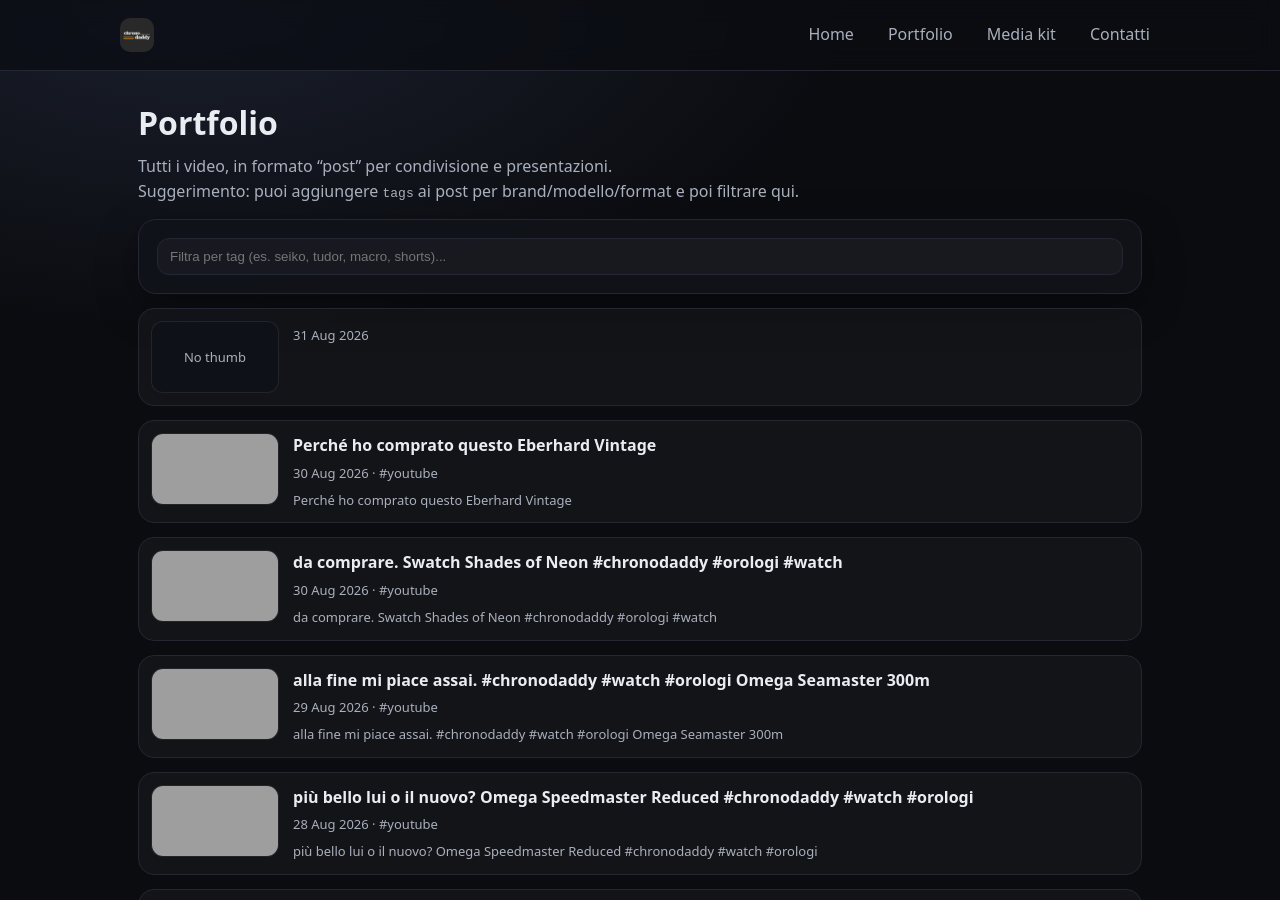
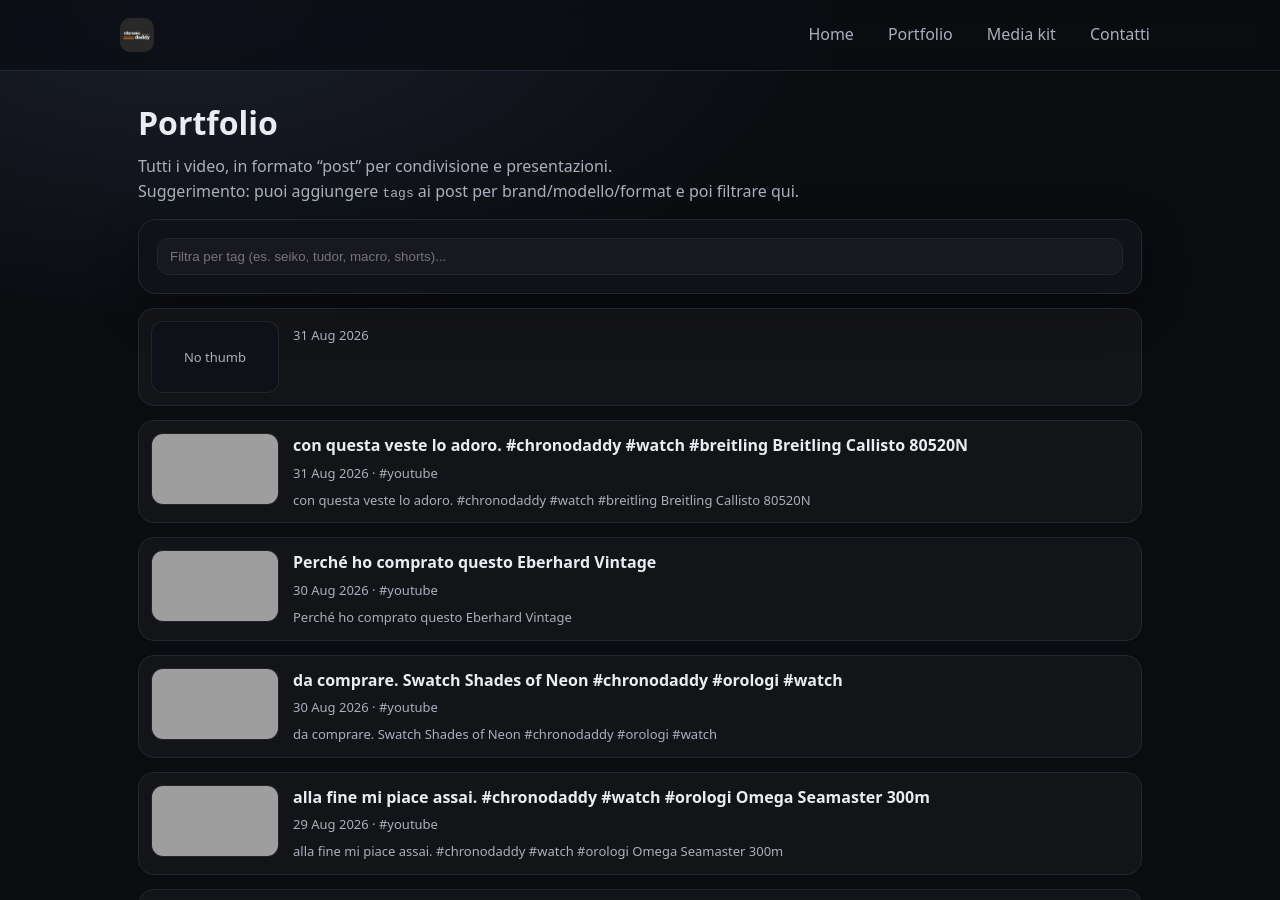
Before and after one commit to claudiostoduto/chronodaddy, a Jekyll site: the page built from _pages/portfolio.md, in a window 1280 px wide and 900 px high, cut to the strip 0-900 px from the top of the window. Built offline with Jekyll 4.4.1, drawn with Linux system fonts in a browser that asks for light colours; grey boxes are pictures that could not be loaded.

Commit message:
chore: add new YouTube posts

```diff
--- /dev/null
+++ b/_posts/2026-08-31-con-questa-veste-lo-adoro-chronodaddy-watch-breitling-breitling-callisto-80520n.md
@@ -0,0 +1,14 @@
+---
+title: "con questa veste lo adoro. #chronodaddy #watch #breitling Breitling Callisto 80520N"
+date: 2026-08-31
+videoId: "tyRmdlTOM8s"
+youtubeUrl: "https://www.youtube.com/shorts/tyRmdlTOM8s"
+thumbnail: "https://i1.ytimg.com/vi/tyRmdlTOM8s/hqdefault.jpg"
+tags: [youtube]
+excerpt: "con questa veste lo adoro. #chronodaddy #watch #breitling Breitling Callisto 80520N"
+---
+
+<!--
+Questo post è stato generato automaticamente.
+Puoi aggiungere tag più specifici (brand/modello/format) e una descrizione/contesto per renderlo un vero case study.
+-->
--- a/assets/channel-stats.json
+++ b/assets/channel-stats.json
@@ -1,6 +1,6 @@
 {
   "subscribers": 821,
-  "views": 443270,
-  "videos": 241,
-  "updatedAt": "2026-08-31T05:28:49.343Z"
+  "views": 443831,
+  "videos": 242,
+  "updatedAt": "2026-08-31T13:42:32.085Z"
 }
```
